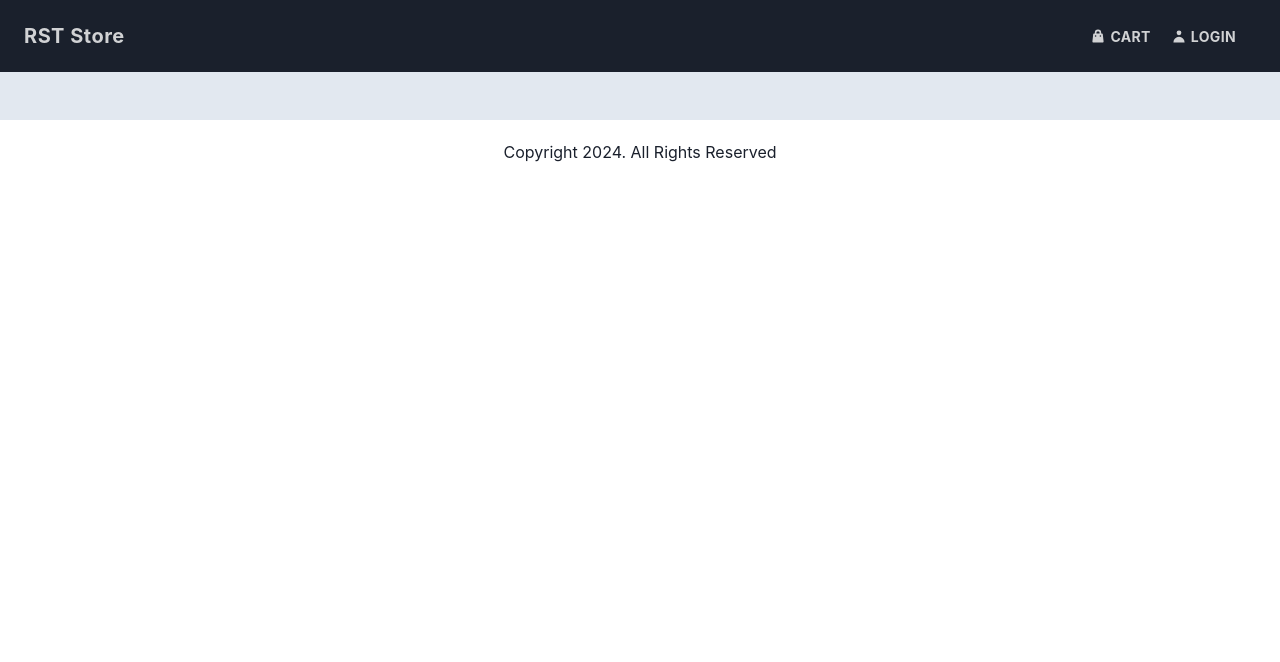
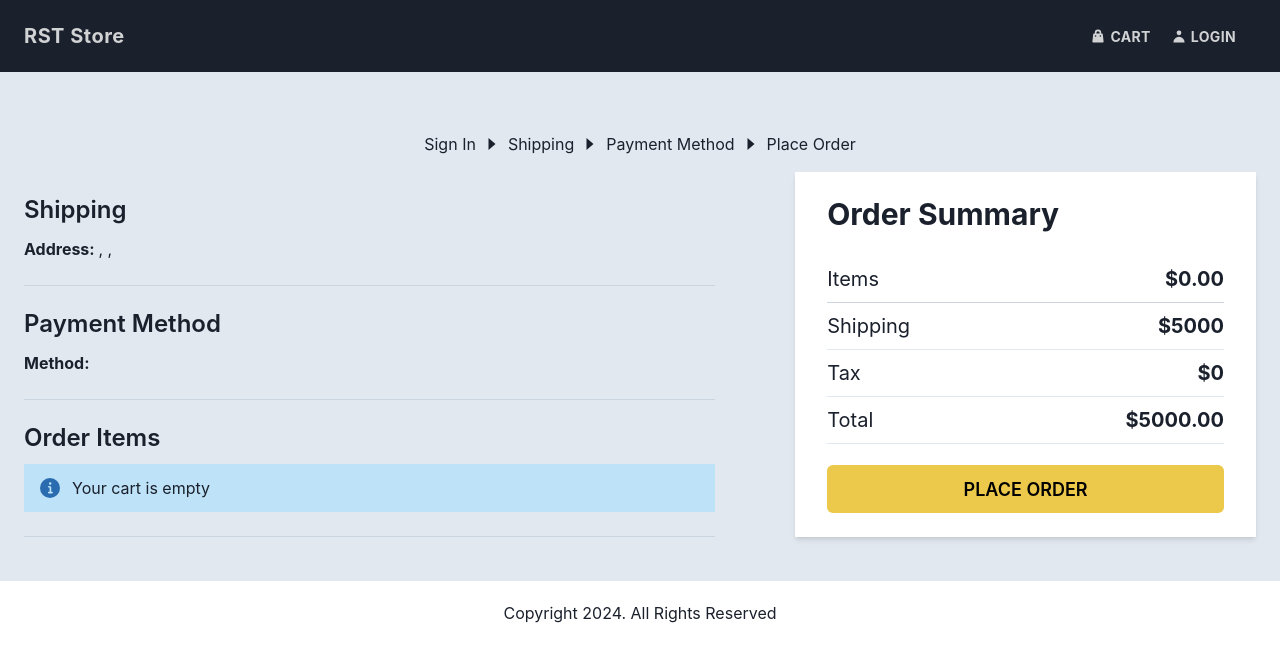
Before and after one commit to rmutili/Fullstack-E-commerce-Application, a React (Create React App) app in the folder frontend/: page /placeorder in a window 1280 px wide. Shown: the top 662 px of the page. Built offline with nearby package versions, Linux system fonts and the light colour scheme.

Commit message:
Step 46 completed. Place Order Screen done.

```diff
--- a/frontend/src/App.js
+++ b/frontend/src/App.js
@@ -10,6 +10,7 @@
 import ProfileScreen from "./screens/ProfileScreen";
 import ShippingScreen from "./screens/ShippingScreen";
 import PaymentScreen from "./screens/PaymentScreen";
+import PlaceOrderScreen from "./screens/PlaceOrderScreen";
 
 const App = () => {
   return (
@@ -33,6 +34,7 @@
           <Route path="/profile" element={<ProfileScreen />} />
           <Route path="/shipping" element={<ShippingScreen />} />
           <Route path="/payment" element={<PaymentScreen />} />
+          <Route path="/placeorder" element={<PlaceOrderScreen />} />
         </Routes>
       </Flex>
       <Footer />
--- /dev/null
+++ b/frontend/src/screens/PlaceOrderScreen.js
@@ -0,0 +1,206 @@
+import React from "react";
+import {
+  Box,
+  Button,
+  Flex,
+  Grid,
+  Heading,
+  Image,
+  Link,
+  Text
+} from "@chakra-ui/react";
+import { Link as RouterLink } from "react-router-dom";
+import { useSelector } from "react-redux";
+import CheckoutSteps from "../components/CheckoutSteps";
+import Message from "../components/Message";
+
+const PlaceOrderScreen = () => {
+  const cart = useSelector((state) => state.cart);
+
+  // Calculate prices
+
+  cart.itemsPrice = cart.cartItems
+    .reduce((acc, currVal) => acc + currVal.price * currVal.qty, 0)
+    .toFixed(2);
+  cart.shippingPrice = cart.itemsPrice < 5000 ? 5000 : 0;
+  cart.taxPrice = Number((0.16 * cart.itemsPrice).toFixed(2));
+  cart.totalPrice = (
+    Number(cart.itemsPrice) +
+    Number(cart.shippingPrice) +
+    Number(cart.taxPrice)
+  ).toFixed(2);
+
+  const placeOrderHandler = () => {
+    console.log("place order");
+  };
+
+  return (
+    <Flex w="full" direction="column" py="5">
+      <CheckoutSteps step1 step2 step3 step4 />
+
+      <Grid templateColumns="3fr 2fr" gap="20">
+        {/* Column 1 */}
+
+        <Flex direction="column">
+          {/* Shipping */}
+          <Box borderBottom="1px" py="6" borderColor="gray.300">
+            <Heading as="h2" mb="3" fontSize="2xl" fontWeight="semibold">
+              Shipping
+            </Heading>
+            <Text>
+              <strong>Address: </strong>
+              {cart.shippingAddress.address}, {cart.shippingAddress.city}{" "}
+              {cart.shippingAddress.postalCode},{cart.shippingAddress.country}
+            </Text>
+          </Box>
+
+          {/* Payment Method */}
+
+          <Box borderBottom="1px" py="6" borderColor="gray.300">
+            <Heading as="h2" mb="3" fontSize="2xl" fontWeight="semibold">
+              Payment Method
+            </Heading>
+            <Text>
+              <strong>Method: </strong>
+              {cart.paymentMethod.toUpperCase()}
+            </Text>
+          </Box>
+
+          {/* Order Items */}
+          <Box borderBottom="1px" py="6" borderColor="gray.300">
+            <Heading as="h2" mb="3" fontSize="2xl" fontWeight="semibold">
+              Order Items
+            </Heading>
+            <Box>
+              {cart.cartItems.length === 0 ? (
+                <Message>Your cart is empty</Message>
+              ) : (
+                <Box py="2">
+                  {cart.cartItems.map((item, index) => (
+                    <Flex
+                      key={index}
+                      alignItems="center"
+                      justifyContent="space-between"
+                    >
+                      <Flex py="2" alignItems="center">
+                        <Image
+                          src={item.image}
+                          alt={item.name}
+                          w="12"
+                          h="12"
+                          objectFit="cover"
+                          mr="6"
+                        />
+                        <Link
+                          as={RouterLink}
+                          to={`/product/${item.product}`}
+                          fontWeight="semibold"
+                          fontSize="xl"
+                        >
+                          {item.name}
+                        </Link>
+                      </Flex>
+
+                      <Text fontSize="lg" fontWeight="semibold">
+                        {item.qty} x ${item.price} = $
+                        {(item.qty * item.price).toFixed(2)}
+                      </Text>
+                    </Flex>
+                  ))}
+                </Box>
+              )}
+            </Box>
+          </Box>
+        </Flex>
+
+        {/* Column 2 */}
+        <Flex
+          direction="column"
+          bgColor="white"
+          justifyContent="space-between"
+          py="6"
+          px="8"
+          shadow="md"
+          crounded="lg"
+          borderColor="gray.300"
+        >
+          <Box>
+            <Heading as="h2" mb="6" fontSize="3xl" fontWeight="bold">
+              Order Summary
+            </Heading>
+
+            {/* Item Price */}
+            <Flex
+              borderBottom="1px"
+              py="2"
+              borderColor="gray.300"
+              alignItems="center"
+              justifyContent="space-between"
+            >
+              <Text fontSize="xl">Items</Text>
+              <Text fontWeight="bold" fontSize="xl">
+                ${cart.itemsPrice}
+              </Text>
+            </Flex>
+
+            {/* Shipping Price */}
+            <Flex
+              borderBottom="1px"
+              py="2"
+              borderColor="gray.200"
+              alignItems="center"
+              justifyContent="space-between"
+            >
+              <Text fontSize="xl">Shipping</Text>
+              <Text fontWeight="bold" fontSize="xl">
+                ${cart.shippingPrice}
+              </Text>
+            </Flex>
+
+            {/* Tax Price */}
+            <Flex
+              borderBottom="1px"
+              py="2"
+              borderColor="gray.200"
+              alignItems="center"
+              justifyContent="space-between"
+            >
+              <Text fontSize="xl">Tax</Text>
+              <Text fontWeight="bold" fontSize="xl">
+                ${cart.taxPrice}
+              </Text>
+            </Flex>
+
+            {/* Total Price */}
+            <Flex
+              borderBottom="1px"
+              py="2"
+              borderColor="gray.200"
+              alignItems="center"
+              justifyContent="space-between"
+            >
+              <Text fontSize="xl">Total</Text>
+              <Text fontWeight="bold" fontSize="xl">
+                ${cart.totalPrice}
+              </Text>
+            </Flex>
+          </Box>
+
+          <Button
+            size="lg"
+            textTransform="uppercase"
+            type="button"
+            w="full"
+            colorScheme="yellow"
+            onClick={placeOrderHandler}
+            disabled={cart.cartItems === 0}
+          >
+            Place Order
+          </Button>
+        </Flex>
+      </Grid>
+    </Flex>
+  );
+};
+
+export default PlaceOrderScreen;
```
